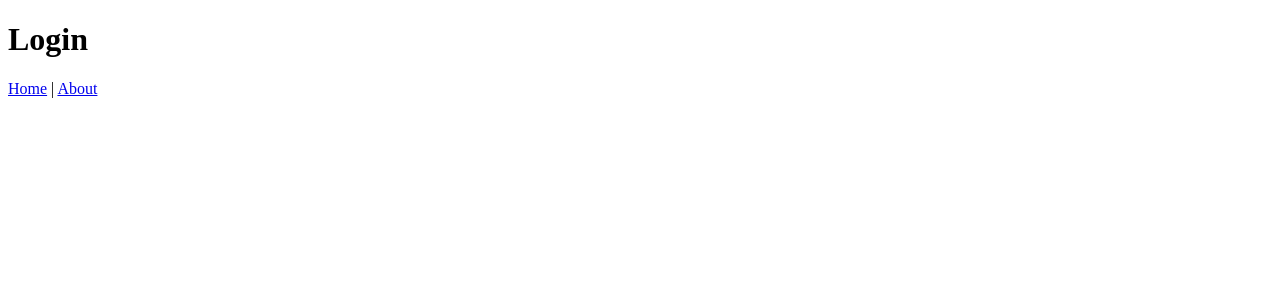
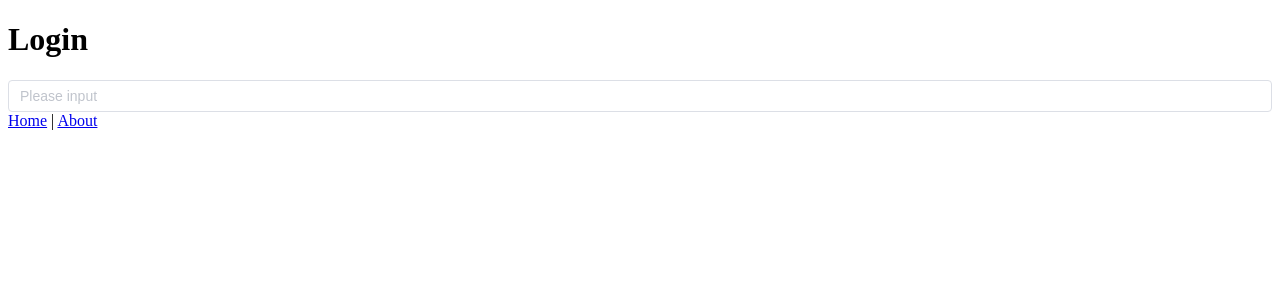
Before and after one commit to ershuaili/LearnVue, a Vue app: page / in a window 1280 px wide. Shown: the top 300 px of the page. Built offline with nearby package versions, Linux system fonts and the light colour scheme.

Commit message:
项目初始化完成
Signed-off-by: shuai <liershuai.cn@gmail.com>

```diff
--- a/src/views/Login.vue
+++ b/src/views/Login.vue
@@ -3,6 +3,7 @@
     <div class="Login">
       <h1>Login</h1>
     </div>
+    <el-input v-model="input" placeholder="Please input"/>
     <router-link to="/home">Home</router-link>
     |
     <router-link to="/about">About</router-link>
```
